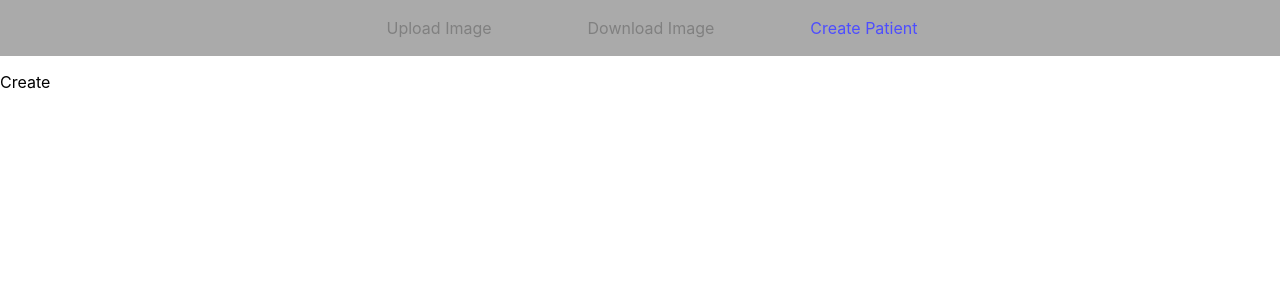
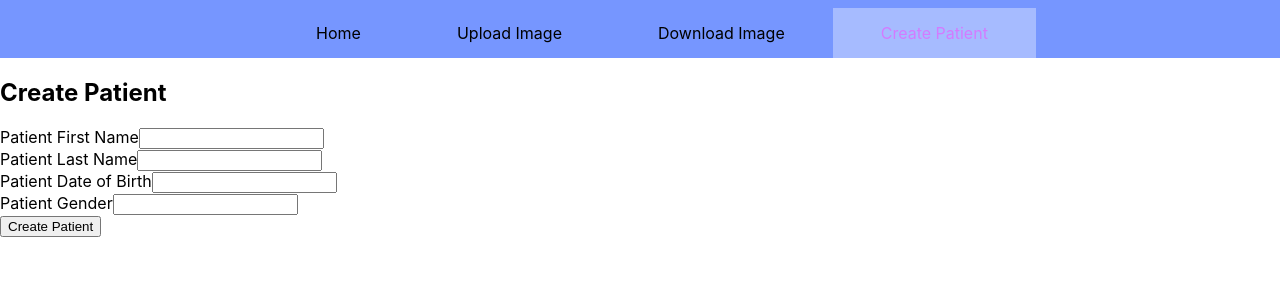
Before and after one commit to flopwzh/CS6440-frontend, a React (Create React App) app in the folder 6440/: page /Create in a window 1280 px wide. Shown: the top 300 px of the page. Built offline with nearby package versions, Linux system fonts and the light colour scheme.

Commit message:
add homepage, minor changes

```diff
--- a/6440/src/App.js
+++ b/6440/src/App.js
@@ -9,15 +9,17 @@ import ImageUpload from './components/ImageUpload';
 import Upload from './components/Upload';
 import Download from './components/Download';
 import Create from './components/Create';
+import Home from './components/Home';
 
 function App() {
 	return (
 		<Router>
 			<Navbar />
 			<Routes>
-				<Route path="/Upload" element={<Upload />} />
-				<Route path="/Download" element={<Download />} />
-        <Route path="/Create" element={<Create />} />
+				<Route path="/" element={<Home/>}/>
+				<Route path="/Upload" element={<Upload/>} />
+				<Route path="/Download" element={<Download/>} />
+        		<Route path="/Create" element={<Create/>} />
 			</Routes>
 		</Router>
     // <div>
--- a/6440/src/components/Create.js
+++ b/6440/src/components/Create.js
@@ -5,8 +5,102 @@ import { Label } from "./ui/label";
 import { Card, CardContent } from "./ui/card";
 
 const Create = () => {
+
+    const [first, setFirst] = useState("");
+    const [last, setLast] = useState("");
+    const [dob, setDob] = useState("");
+    const [gender, setGender] = useState("");
+    const [loading, setLoading] = useState(false);
+    const [result, setResult] = useState("");
+
+    const handleCreation = async(e) => {
+        e.preventDefault();
+        if (!first || !last) {
+            alert("Please enter a first and last name");
+            return;
+        } else if (!dob) {
+            alert("Please enter a date of birth");
+            return;
+        } else if (!/^\d{4}-\d{2}-\d{2}$/.test(dob)) {
+            alert("please enter a valid date of birth");
+            return;
+        } else if (!gender) {
+            alert("Please enter a gender");
+            return;
+        } else if (gender !== "male" && gender !== "female") {
+            alert("Please enter a valid gender");
+            return;
+        }
+        setLoading(true);
+        const payload = {
+            "name": [
+                {
+                    "given": [first],
+                    "family": last
+                }
+            ],
+            "gender": gender,
+            "birthDate": dob
+        };
+
+        try {
+            const response = await fetch(
+                "https://flask-backend-100322540002.us-central1.run.app/api/patients",
+                {
+                    method: "POST",
+                    headers: {
+                        "Content-Type": "application/json"
+                    },
+                    body: JSON.stringify(payload)
+                }
+            );
+            const data = await response.json();
+            console.log(data);
+            setResult(data);
+        } catch (error) {
+            console.error("Error creating patient: ", error);
+            alert("Failed to create patient");
+        }
+        setLoading(false);
+    }
+
     return (
-        <p>Create</p>
+        <div>
+            <Card>
+                <CardContent>
+                    <h2>Create Patient</h2>
+                    <form onSubmit={handleCreation}>
+                    <div>
+                        <Label htmlFor="first">Patient First Name</Label>
+                        <Input id="first" type="text" value={first} onChange={(e) => setFirst(e.target.value)} required/>
+                    </div>
+                    <div>
+                        <Label htmlFor="last">Patient Last Name</Label>
+                        <Input id="last" type="text" value={last} onChange={(e) => setLast(e.target.value)} required/>
+                    </div>
+                    <div>
+                        <Label htmlFor="dob">Patient Date of Birth</Label>
+                        <Input id="dob" type="text" value={dob} onChange={(e) => setDob(e.target.value)} required/>
+                    </div>
+                    <div>
+                        <Label htmlFor="gender">Patient Gender</Label>
+                        <Input id="gender" type="text" value={gender} onChange={(e) => setGender(e.target.value)} required/>
+                    </div>
+                    <div>
+                        <Button type="submit" disabled={loading}>
+                            {loading ? "Creating Patient..." : "Create Patient"}
+                        </Button>
+                    </div>
+                    </form>
+                    {result && (
+                        <div>
+                            <h3>Done! Created patient:</h3>
+                            <pre>{JSON.stringify(result, null, 2)}</pre>
+                        </div>
+                    )}
+                </CardContent>
+            </Card>
+        </div>
     );
 };
 
--- /dev/null
+++ b/6440/src/components/Home.js
@@ -0,0 +1,7 @@
+const Upload = () => {
+    <div>
+        <p>welcome</p>
+    </div>
+}
+
+export default Upload
--- a/6440/src/components/Navbar.js
+++ b/6440/src/components/Navbar.js
@@ -8,6 +8,9 @@ const Navbar = () => {
 		<>
 			<Nav>
 				<NavMenu>
+					<NavLink to="/" activeStyle>
+						Home
+					</NavLink>
 					<NavLink to="/Upload" activeStyle>
 						Upload Image
 					</NavLink>
--- a/6440/src/components/Navbar/NavbarElements.js
+++ b/6440/src/components/Navbar/NavbarElements.js
@@ -5,16 +5,17 @@ import { NavLink as Link } from "react-router-dom";
 import styled from "styled-components";
 
 export const Nav = styled.nav`
-    background: #aaaaaa;
+    background:rgb(118, 150, 255);
     height: 50px;
     display: flex;
     justify-content: center;
-    padding: 0.2rem calc((100vw - 1000px) / 2);
+    padding: 0.5rem calc((100vw - 1000px) / 2);
+    padding-bottom: 0;
     z-index: 12;
 `;
 
 export const NavLink = styled(Link)`
-    color: #808080;
+    color:rgb(0, 0, 0);
     display: flex;
     align-items: center;
     text-decoration: none;
@@ -22,7 +23,8 @@ export const NavLink = styled(Link)`
     height: 100%;
     cursor: pointer;
     &.active {
-        color: #4d4dff;
+        background-color: rgb(166, 187, 255);
+        color:rgb(211, 123, 255);
     }
 `;
 
```
